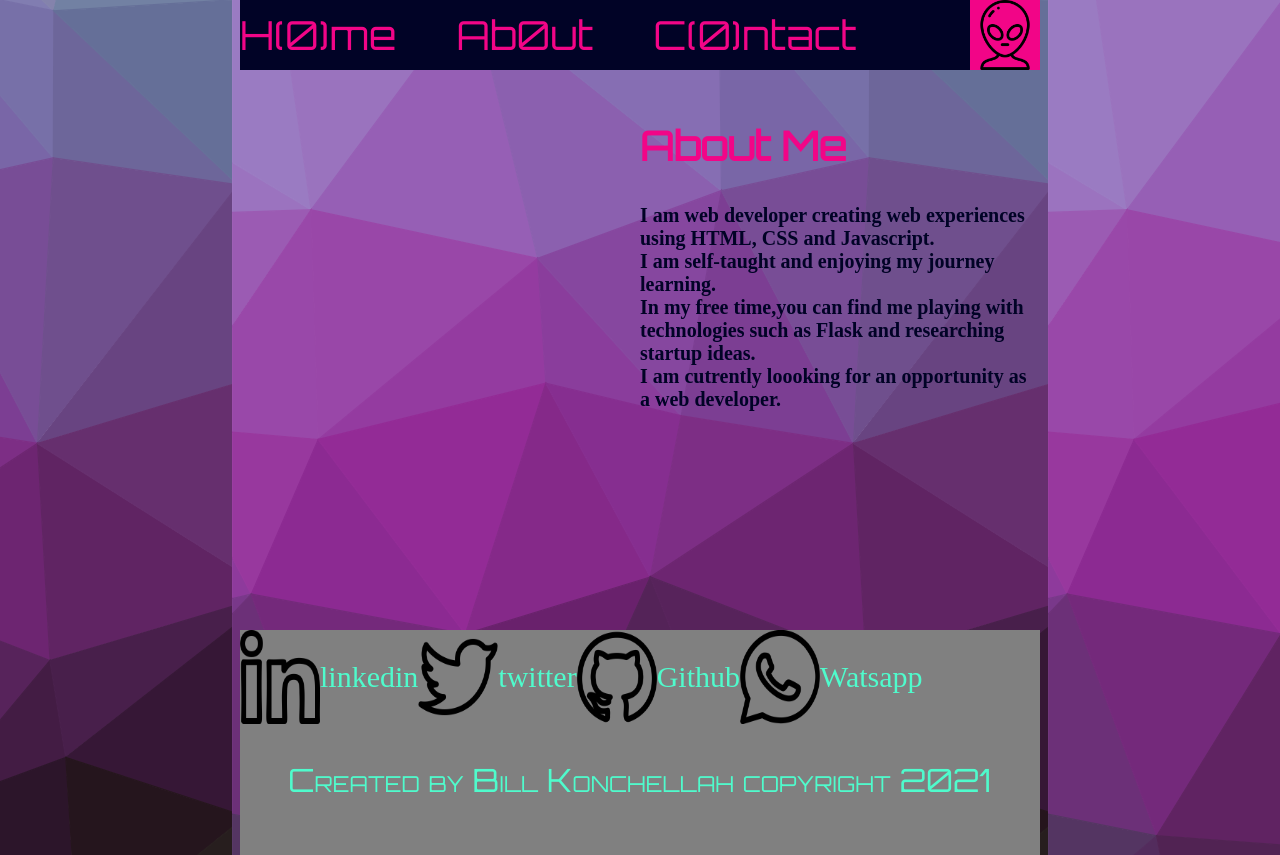
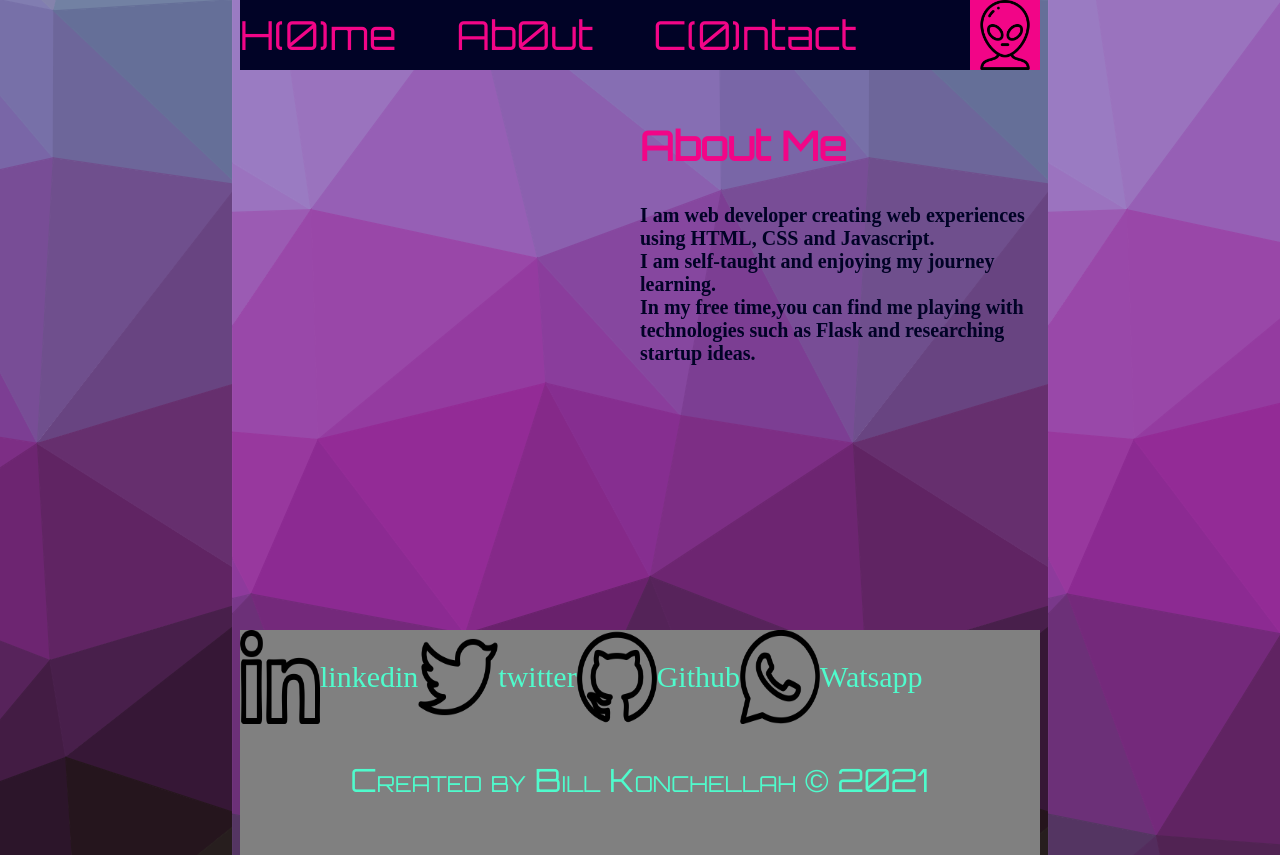
Before and after one commit to k-man-null/Website, a plain HTML site: page version1/index.html in a window 1280 px wide. Shown: the top 855 px of the page. Drawn offline with Linux system fonts and the light colour scheme; a script that the page names is missing.

Commit message:
Update index.html

```diff
--- a/version1/index.html
+++ b/version1/index.html
@@ -26,8 +26,7 @@
                 <p>I am web developer creating web experiences using
                     HTML, CSS and Javascript.<br>
                     I am self-taught and enjoying my journey learning.<br>
-                    In my free time,you can find me playing with technologies such as Flask and researching startup ideas. <br>
-                    I am cutrently loooking for an opportunity as a web developer.</p>
+                    In my free time,you can find me playing with technologies such as Flask and researching startup ideas. <br></p>
             </div>
         </div>
     </main>
@@ -43,7 +42,7 @@
             <p>Watsapp</p>
         </div>
         <div class="cprt">
-            <p class="Cp">Created by Bill Konchellah copyright 2021</p>
+            <p class="Cp">Created by Bill Konchellah &copy 2021</p>
         </div>
 
     </footer>
```
